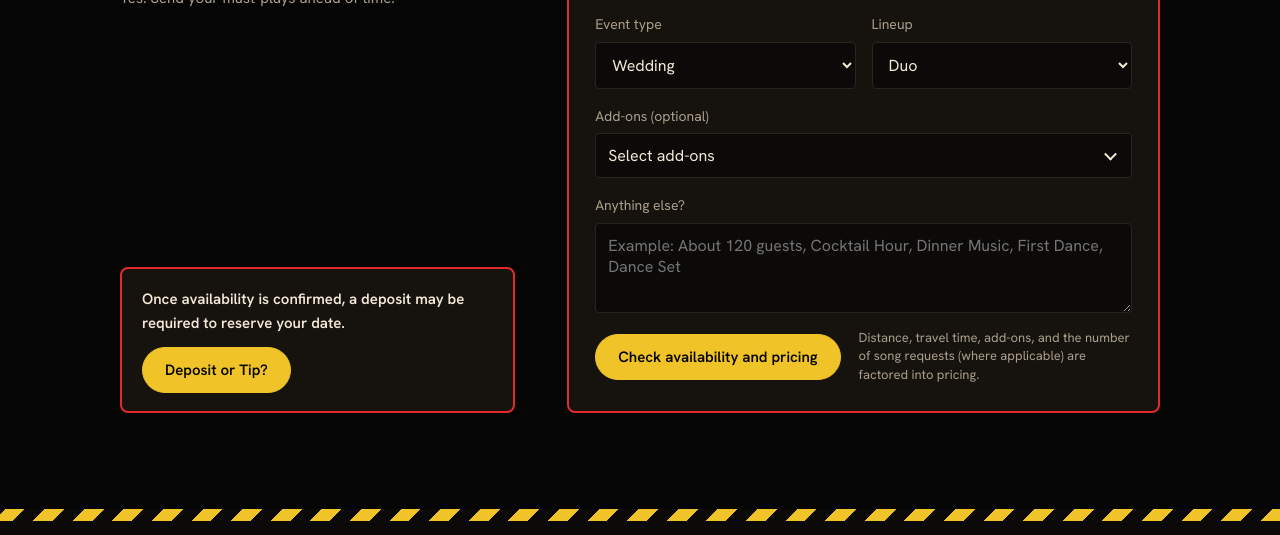
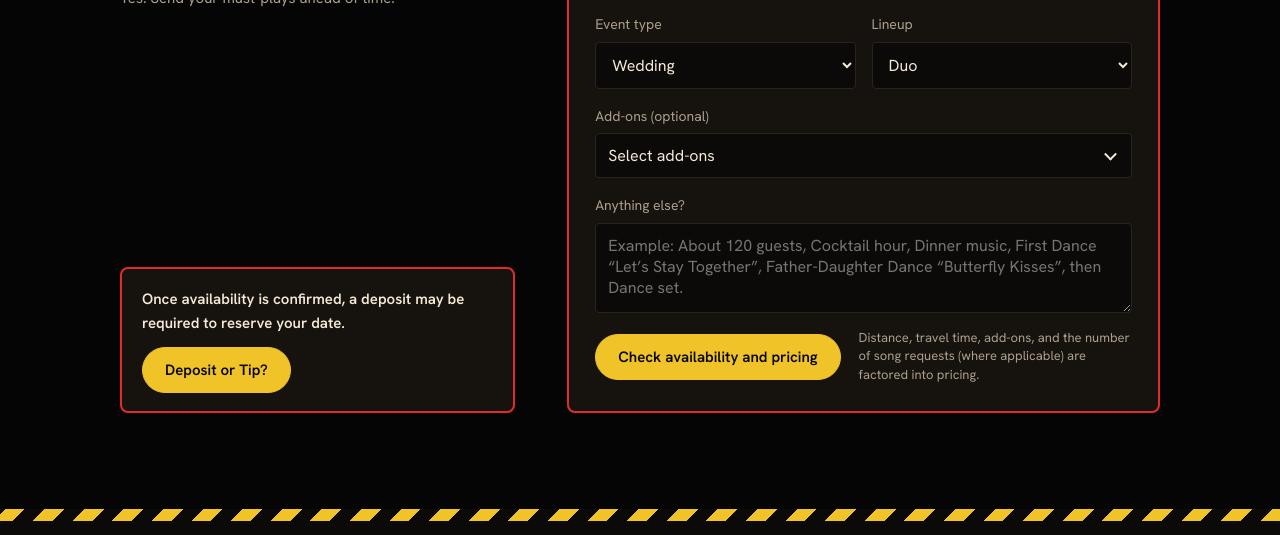
Before and after one commit to mystictiger-band/mystic-tiger-band, a plain HTML site: page index.html in a window 1280 px wide. Shown: the part 7681-8216 px from the top of the page. Drawn offline with nearby package versions, Linux system fonts and the light colour scheme.

Commit message:
New example in booking message box

```diff
--- a/index.html
+++ b/index.html
@@ -397,7 +397,7 @@ textarea{min-height:90px;resize:vertical}
 .addons-menu input{width:18px;height:18px;margin:0;padding:0;flex:none;accent-color:var(--gold)}
 .sent{grid-column:1/-1;color:var(--gold);font-size:15px}
 @media (max-width:860px){.book-grid{grid-template-columns:1fr;gap:36px}}
-@media (max-width:480px){#bookForm{grid-template-columns:1fr;padding:18px}}
+@media (max-width:480px){#bookForm{grid-template-columns:1fr;padding:18px}#f-msg{min-height:150px}}
 
 /* Footer + deposit */
 footer{border-top:1px solid var(--line);padding-block:48px;color:var(--muted);font-size:14px}
@@ -628,7 +628,7 @@ main .gold-lg{font-family:var(--display);font-size:clamp(22px,3vw,32px);line-hei
           </details>
           <input type="hidden" name="add_ons" id="f-addons" value="">
         </div>
-        <label class="full">Anything else?<textarea id="f-msg" name="message" placeholder="Example: About 120 guests, Cocktail Hour, Dinner Music, First Dance, Dance Set"></textarea></label>
+        <label class="full">Anything else?<textarea id="f-msg" name="message" placeholder="Example: About 120 guests, Cocktail hour, Dinner music, First Dance “Let’s Stay Together”, Father-Daughter Dance “Butterfly Kisses”, then Dance set."></textarea></label>
         <div class="full book-cta">
           <button class="btn btn-solid" type="submit">Check availability and pricing</button>
           <p class="cta-note">Distance, travel time, add-ons, and the number of song requests (where applicable) are factored into pricing.</p>
```
